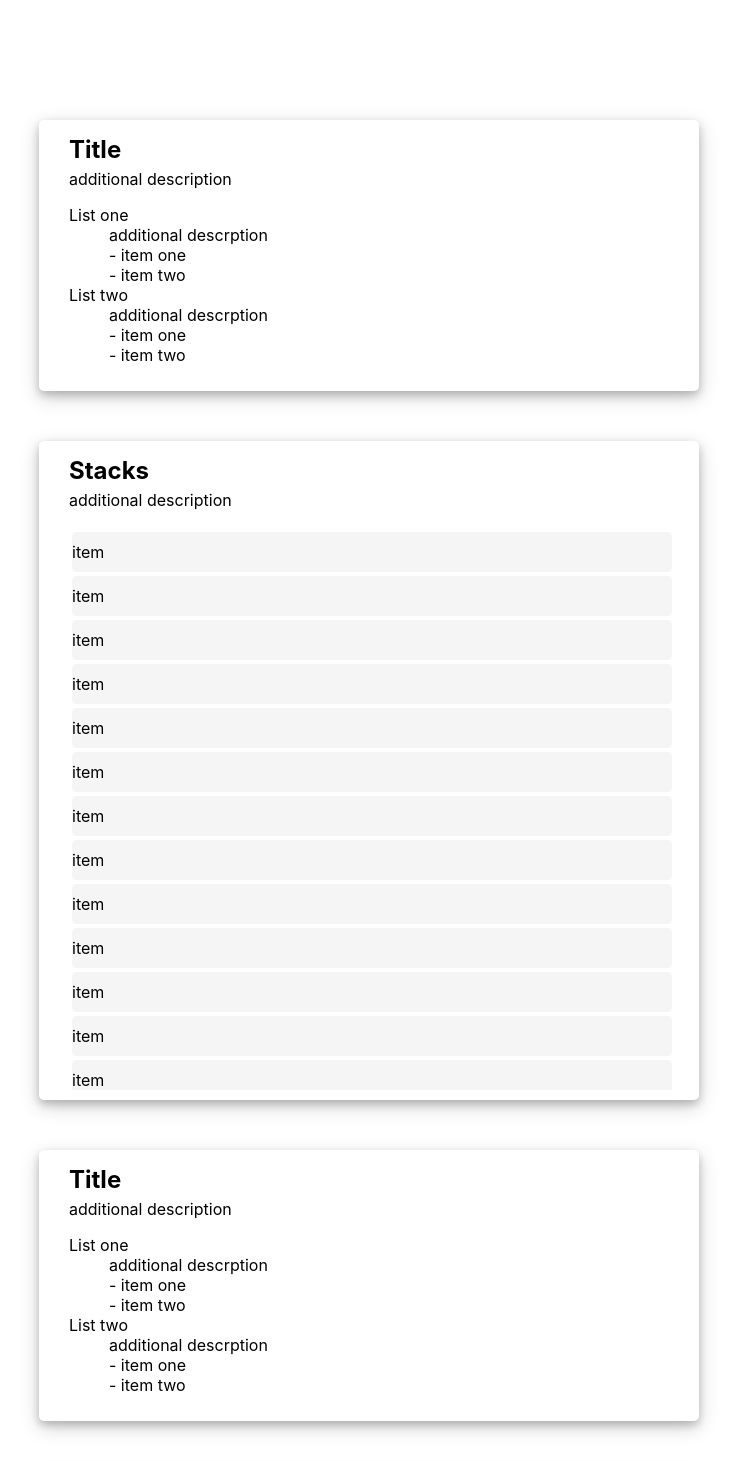
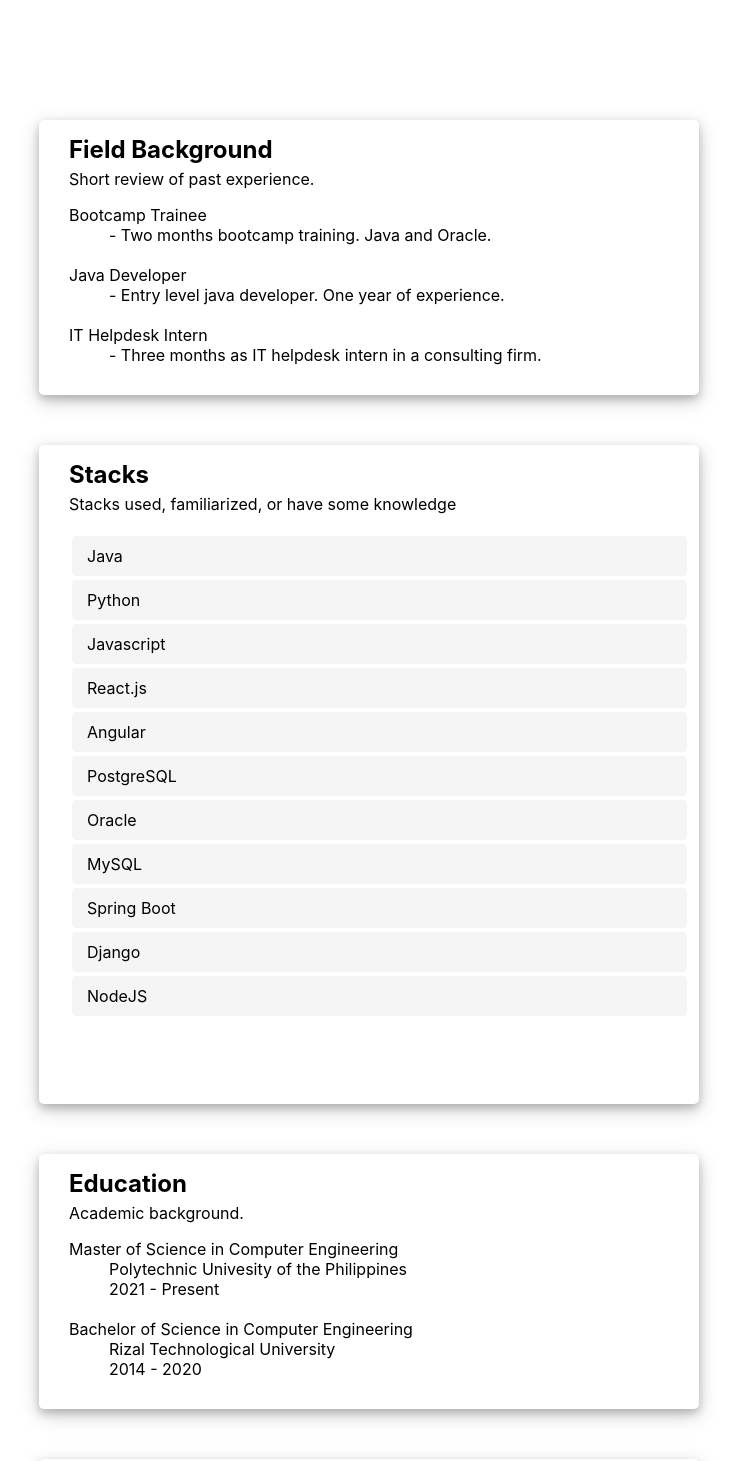
Before and after one commit to dffesalbon/dffesalbon.github.io, a React (Create React App) app: page / in a window 1280 px wide. Shown: the part 680-2141 px from the top of the page, without its empty margins (271-1008 px from the left). Built offline with nearby package versions, Linux system fonts and the light colour scheme.

Commit message:
add draft content

```diff
--- a/src/components/card/Card.css
+++ b/src/components/card/Card.css
@@ -17,3 +17,7 @@
   padding-top: 15px;
   font-size: 24px;
 }
+
+.item {
+  margin-bottom: 20px;
+}
--- a/src/components/card/Card.js
+++ b/src/components/card/Card.js
@@ -1,20 +1,19 @@
 import "./Card.css";
+import Item from "./Item";
 
-const Card = () => {
+const Card = (props) => {
+  const { content } = props;
+  let list = content.list;
+
   return (
     <>
       <div className="card">
-        <section className="title">Title</section>
-        <section>additional description</section>
+        <section className="title">{content.title}</section>
+        <section>{content.description}</section>
         <dl>
-          <dt>List one</dt>
-          <dd>additional descrption</dd>
-          <dd>- item one</dd>
-          <dd>- item two</dd>
-          <dt>List two</dt>
-          <dd>additional descrption</dd>
-          <dd>- item one</dd>
-          <dd>- item two</dd>
+          {list.map((o, i) => (
+            <Item key={i} properties={o} />
+          ))}
         </dl>
       </div>
     </>
--- /dev/null
+++ b/src/components/card/Item.js
@@ -0,0 +1,22 @@
+import "./Card.css";
+
+const Item = (props) => {
+  const { properties } = props;
+
+  let { name } = properties != undefined ? properties : {};
+  name = name != undefined ? name : "";
+
+  let { sub } = properties != undefined ? properties : {};
+  sub = sub != undefined ? sub : [];
+
+  return (
+    <div className="item">
+      <dt>{name}</dt>
+      {sub.map((o, i) => (
+        <dd key={i}>{o}</dd>
+      ))}
+    </div>
+  );
+};
+
+export default Item;
--- a/src/components/content/Content.js
+++ b/src/components/content/Content.js
@@ -4,12 +4,46 @@ import Stack from "../stack/Stack";
 import "./Content.css";
 
 const Content = () => {
+  const work = {
+    title: "Field Background",
+    description: "Short review of past experience.",
+    list: [
+      {
+        name: "Bootcamp Trainee",
+        sub: ["- Two months bootcamp training. Java and Oracle."],
+      },
+      {
+        name: "Java Developer",
+        sub: ["- Entry level java developer. One year of experience."],
+      },
+      {
+        name: "IT Helpdesk Intern",
+        sub: ["- Three months as IT helpdesk intern in a consulting firm."],
+      },
+    ],
+  };
+
+  const education = {
+    title: "Education",
+    description: "Academic background.",
+    list: [
+      {
+        name: "Master of Science in Computer Engineering",
+        sub: ["Polytechnic Univesity of the Philippines", "2021 - Present"],
+      },
+      {
+        name: "Bachelor of Science in Computer Engineering",
+        sub: ["Rizal Technological University", "2014 - 2020"],
+      },
+    ],
+  };
+
   return (
     <>
       <div className="app-content">
-        <Card />
+        <Card content={work} />
         <Stack />
-        <Card />
+        <Card content={education} />
         <Contact />
       </div>
     </>
--- a/src/components/stack/Stack.css
+++ b/src/components/stack/Stack.css
@@ -10,6 +10,7 @@
   border-width: 2px 3px;
   border-style: solid;
   border-color: white;
+  padding-left: 15px;
 }
 
 .container {
--- a/src/components/stack/Stack.js
+++ b/src/components/stack/Stack.js
@@ -1,31 +1,31 @@
 import "./Stack.css";
 
 const Stack = () => {
+  const stacks = [
+    { name: "Java" },
+    { name: "Python" },
+    { name: "Javascript" },
+    { name: "React.js" },
+    { name: "Angular" },
+    { name: "PostgreSQL" },
+    { name: "Oracle" },
+    { name: "MySQL" },
+    { name: "Spring Boot" },
+    { name: "Django" },
+    { name: "NodeJS" },
+  ];
+
   return (
     <>
       <div className="card">
         <section className="title">Stacks</section>
-        <section>additional description</section>
+        <section>Stacks used, familiarized, or have some knowledge</section>
         <div className="container">
-          <div className="stack">item</div>
-          <div className="stack">item</div>
-          <div className="stack">item</div>
-          <div className="stack">item</div>
-          <div className="stack">item</div>
-          <div className="stack">item</div>
-          <div className="stack">item</div>
-          <div className="stack">item</div>
-          <div className="stack">item</div>
-          <div className="stack">item</div>
-          <div className="stack">item</div>
-          <div className="stack">item</div>
-          <div className="stack">item</div>
-          <div className="stack">item</div>
-          <div className="stack">item</div>
-          <div className="stack">item</div>
-          <div className="stack">item</div>
-          <div className="stack">item</div>
-          <div className="stack">item</div>
+          {stacks.map((stack, i) => (
+            <div key={i} className="stack">
+              {stack.name}
+            </div>
+          ))}
         </div>
       </div>
     </>
```
